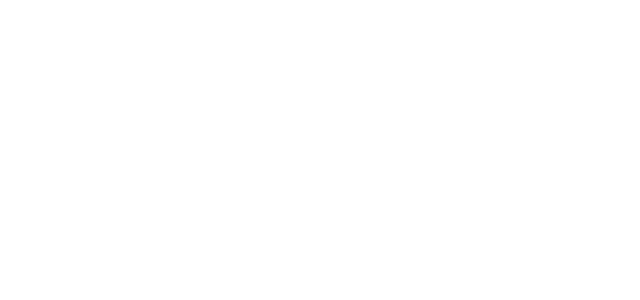
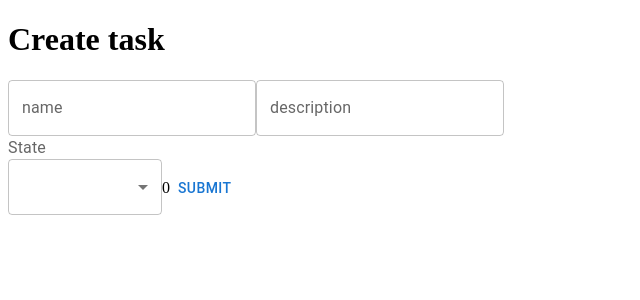
Before and after one commit to RodrigoSHL/react-testing, a React (Create React App) app in the folder unit_testing_app/: page / in a window 1280 px wide. Shown: the top 300 px of the page, without its empty margins (0-640 px from the left). Built offline with nearby package versions, Linux system fonts and the light colour scheme.

Commit message:
se finaliza test principal de existencia de componente, parametros del formulario, mensajes de validacion del formulario, como también el evento blur

```diff
--- a/unit_testing_app/package.json
+++ b/unit_testing_app/package.json
@@ -3,6 +3,9 @@
   "version": "0.1.0",
   "private": true,
   "dependencies": {
+    "@emotion/react": "^11.7.1",
+    "@emotion/styled": "^11.6.0",
+    "@mui/material": "^5.4.0",
     "@testing-library/jest-dom": "^5.16.2",
     "@testing-library/react": "^12.1.2",
     "@testing-library/user-event": "^13.5.0",
--- a/unit_testing_app/src/App.jsx
+++ b/unit_testing_app/src/App.jsx
@@ -1,7 +1,8 @@
+import Form from "./components/form/Form";
 
 function App() {
   return (
-    <div/>
+    <Form/>
   );
 }
 
--- a/unit_testing_app/src/components/form/Form.jsx
+++ b/unit_testing_app/src/components/form/Form.jsx
@@ -1,7 +1,88 @@
-import React from 'react';
+import TextField from '@mui/material/TextField'
+import { Button, InputLabel, Select } from '@mui/material';
+import { React, useState } from 'react';
 
-const Form = () => {
-  return <h1>Create Product</h1>
-};
+export const Form = () => {
+  const [formErrors, setFormErrors] = useState({
+    name: '',
+    description: '',
+    state: ''
+  })
+
+  const handleSubmit = (e) => {
+    e.preventDefault();
+
+    const {name,description,state} =  e.target.elements
+
+    if(!name.value) {
+      setFormErrors((prevState) => ({
+        ...prevState,
+        name: 'The name is required'
+      }))
+    }
+
+    if(!description.value) {
+      setFormErrors((prevState) => ({
+        ...prevState,
+        description: 'The description is required'
+      }))
+    }
+
+    if(!state.value) {
+      setFormErrors((prevState) => ({
+        ...prevState,
+        state: 'The state is required'
+      }))
+    }
+  }
+
+  const handleBlur = (e) => {
+    const {name, value} = e.target
+    setFormErrors({...formErrors, [name]: value.length ? '' : `The ${name} is required`})
+  }
+
+  return (
+    <>
+      <h1>Create task</h1>
+      <form onSubmit={handleSubmit}>
+          <TextField
+            label="name"
+            id="name"
+            helperText={formErrors.name}
+            onBlur={handleBlur}
+            name="name"
+          />
+          <TextField
+            label="description"
+            id="description"
+            name="description"
+            onBlur={handleBlur}
+            helperText={formErrors.description}
+
+          />
+          <InputLabel htmlFor="state">State</InputLabel>
+          <Select
+            native
+            value=""
+            inputProps={{
+              name: 'state',
+              id: 'state'
+            }}
+          >
+            <option aria-label='None' value=""/>
+            <option value="1">In progress</option>
+            <option value="2">Ok</option>
+            <option value="3">Not completed</option>
+
+          </Select>
+          {formErrors.state.length && <p>{formErrors.state}</p>}
+          <Button type='submit'>
+            Submit
+          </Button>
+      </form>
+    </>
+  )
+}
+
 
 export default Form;
```
Also changed, not shown: 2 other files (tests, documents, lock files or other folders).
